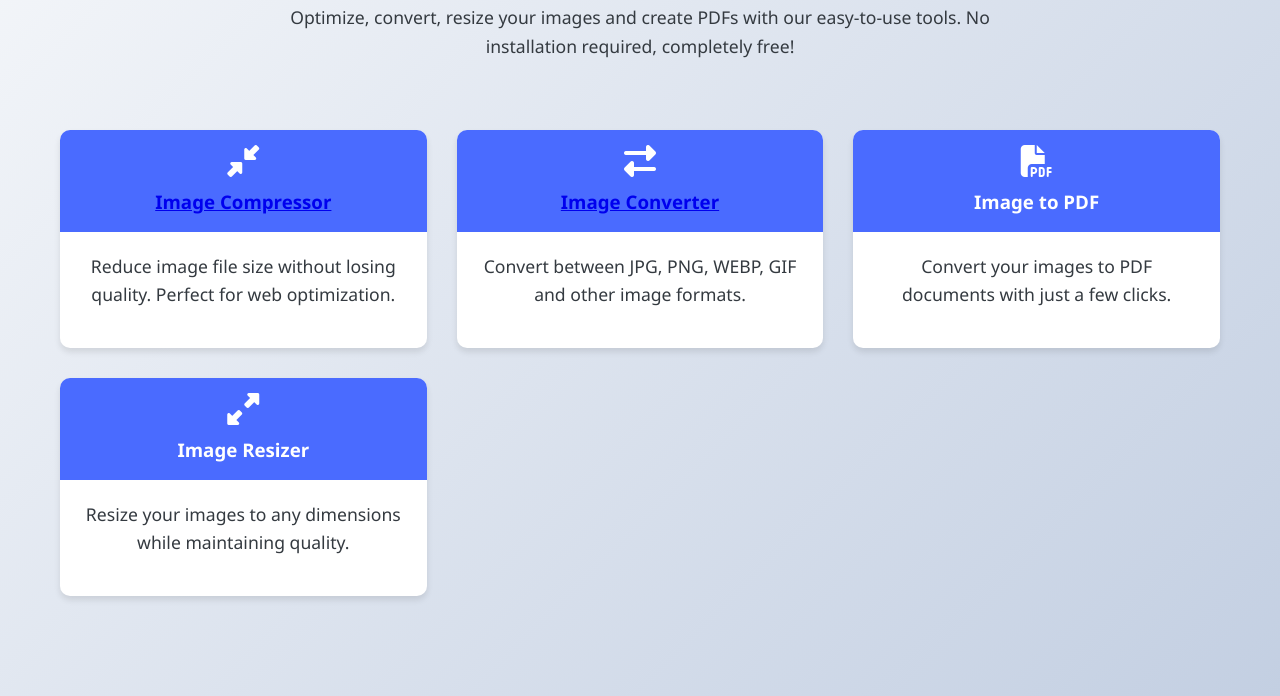
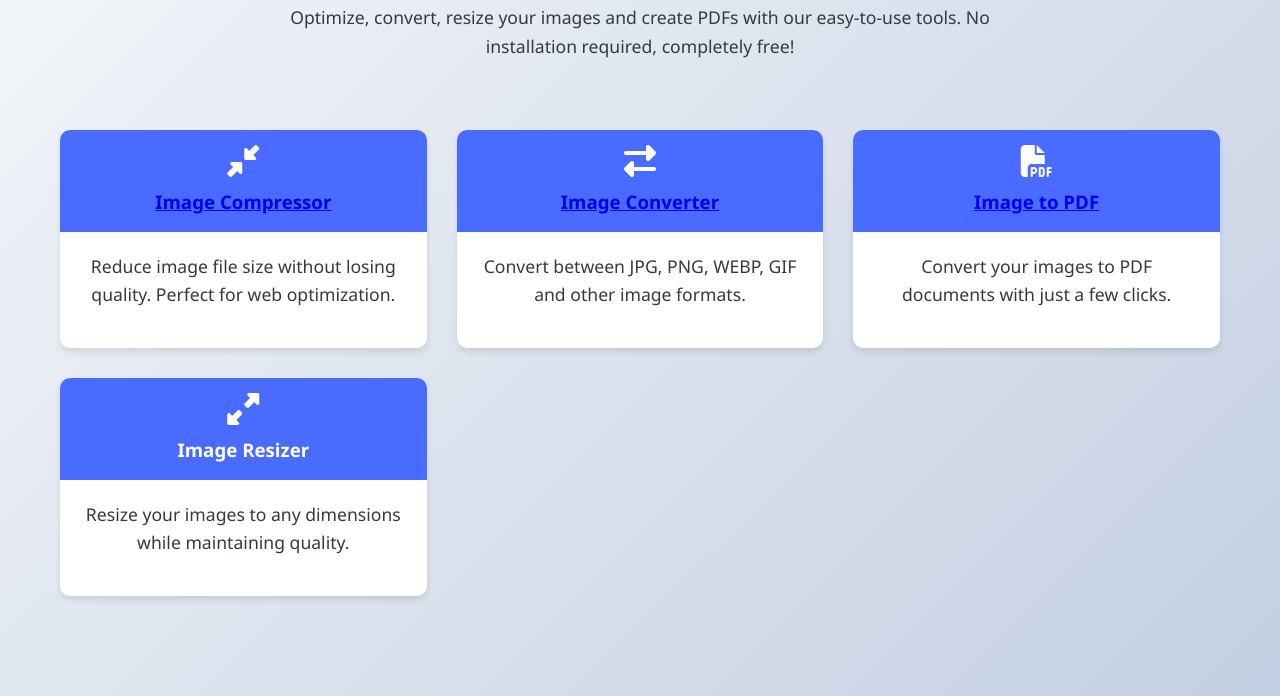
Before and after one commit to onlinetools-1/Tool, a plain HTML site: page index.html in a window 1280 px wide. Shown: the part 209-905 px from the top of the page. Drawn offline with Linux system fonts and the light colour scheme.

Commit message:
Update index.html

```diff
--- a/index.html
+++ b/index.html
@@ -426,7 +426,7 @@ Sajid Very Im, [18-05-2025 21:13]
                 <div class="tool-card">
                     <div class="tool-header">
                         <i class="fas fa-file-pdf"></i>
-                        <h3>Image to PDF</h3>
+                       <h3><a href="/Tool/image-to-pdf.html">Image to PDF</a></h3>
                     </div>
                     <div class="tool-body">
                         <p>Convert your images to PDF documents with just a few clicks.</p>
```
